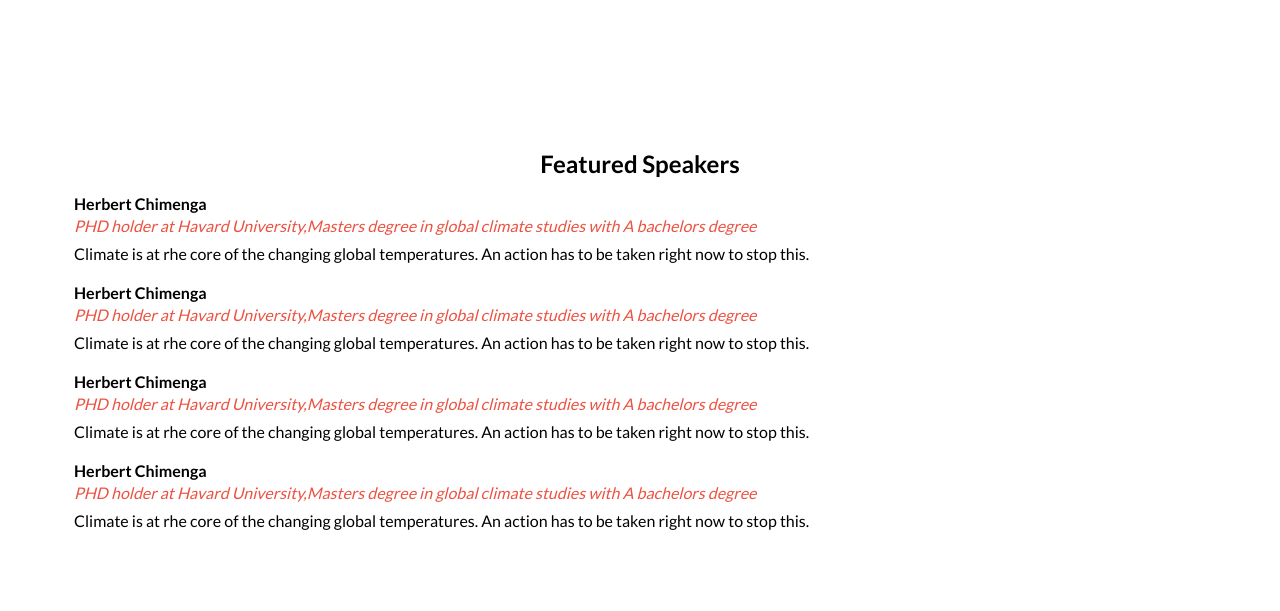
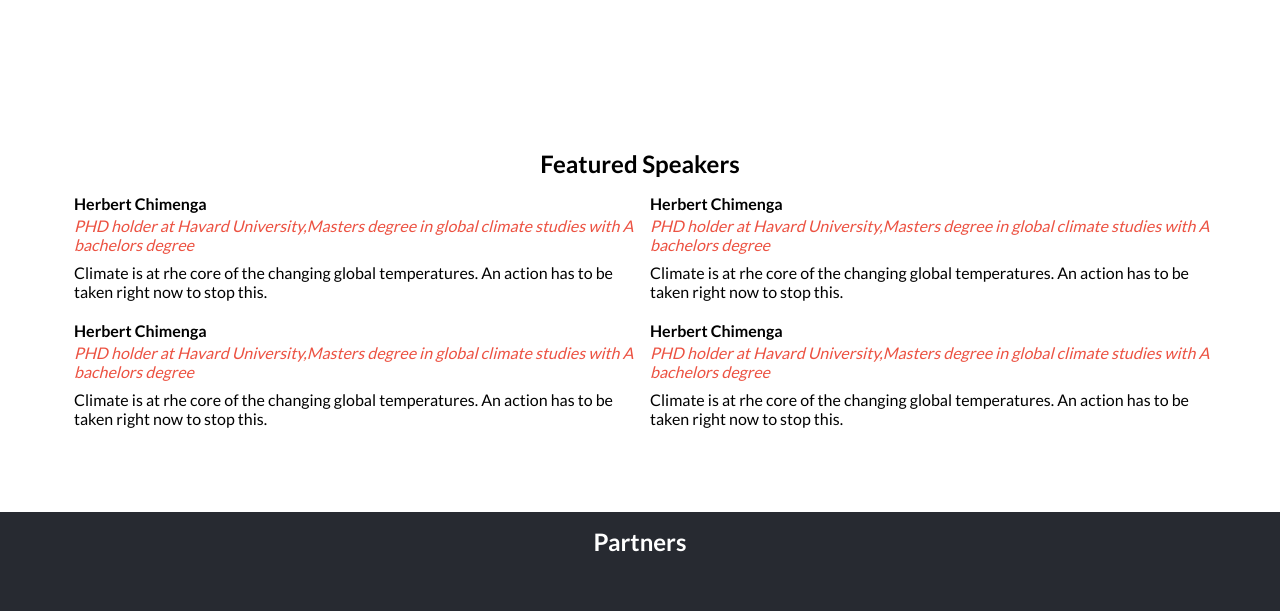
Before and after one commit to collins-kiprotich/conferance-page, a website: page index.html in a window 1280 px wide. Shown: the part 947-1558 px from the top of the page. Drawn offline with Linux system fonts and the light colour scheme.

Commit message:
corrected speakers position in desktop

```diff
--- a/index.html
+++ b/index.html
@@ -88,6 +88,9 @@
     </section>
     <section id="featured-speakers">
         <h2>Featured Speakers</h2>
+        <div id="speaker-mother-container">
+
+        </div>
 
 
 
--- a/main.js
+++ b/main.js
@@ -33,7 +33,7 @@ aboutClose.addEventListener('click',() => {
 })
 
 
-const body2 = document.querySelector('#featured-speakers');
+const body2 = document.querySelector('#speaker-mother-container');
 const speakersSection = document.createElement('div');
 speakersSection.className = 'speaker-container-big';
 
--- a/style.css
+++ b/style.css
@@ -580,9 +580,10 @@ body,html {
         display: none;
     }
 }
-
-.speaker-container-big {
-    display: grid;
-    grid-template-columns: 1fr 1fr;
-    background-color: yellow;
+@media (min-width: 768px){
+    #speaker-mother-container {
+        display: grid;
+        grid-template-columns: 1fr 1fr;
+    }
 }
+g
```
